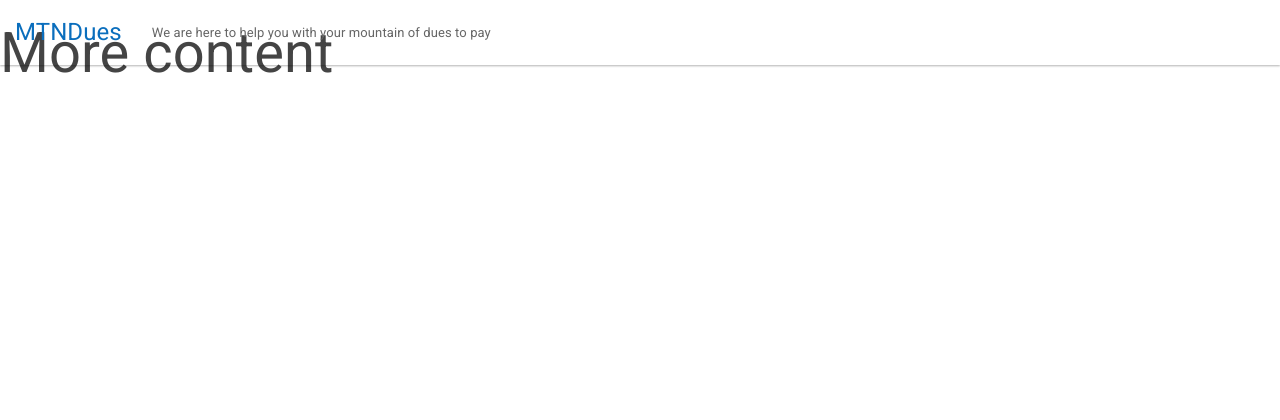
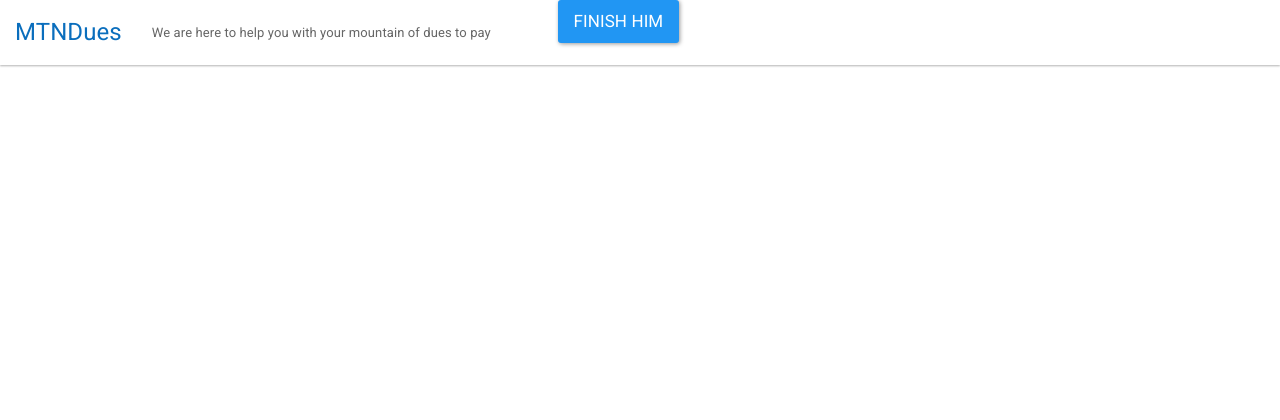
Before and after one commit to azharichenko/debt-management, a Flask app: template debtman/templates/debt.html in a window 1280 px wide. Shown: the top 420 px of the page. Run offline with Flask 2, Linux system fonts and the light colour scheme; the template is opened without the code that fills it, so the values that code supplies are empty; some libraries are stand-ins or nearby versions.

Commit message:
RISKING IT FOR THE BISCUIT

```diff
--- a/debtman/__init__.py
+++ b/debtman/__init__.py
@@ -18,6 +18,7 @@ from wtforms.validators import (
     NumberRange
 )
 from pprint import pprint
+from debtman.strategy import  get_results
 
 app = Flask(__name__)
 Bootstrap(app)
@@ -164,4 +165,5 @@ def collect_loan():
 
 @app.route('/final')
 def strategy():
-    return render_template("final.html")
+    results = get_results(data[session['csrf_token']])
+    return render_template("final.html", result=results)
--- a/debtman/strategy.py
+++ b/debtman/strategy.py
@@ -6,6 +6,7 @@ def _get_top_three(credit_lines):
     sorted_lines = sorted(data, key=lambda x: x[0], reverse=True)
     top_three = sorted_lines[:3] if len(sorted_lines) >= 3 else sorted_lines
     return top_three
+
 
 def _sort_by_interest(credit_lines):
     credit_lines = list(credit_lines)
@@ -24,8 +25,8 @@ def get_results(data):
     user_dct = {"sum_of_monthly_payments": sum,
                 "debt_ratio": ratio,
                 "max_monthly_payments": max,
-                "top_3_lines": _get_top_three(data['credit_lines'])
-                "reach_savings_goal_in":goal
+                "top_3_lines": _get_top_three(data['credit_lines']),
+                "reach_savings_goal_in": goal
                 }
     if ratio < 28:
         # find 3 lines of credit with highest interest rate and add to user_dct and return to prioritize
--- a/debtman/templates/debt.html
+++ b/debtman/templates/debt.html
@@ -2,5 +2,11 @@
 {% extends "base.html"%}
 
 {% block content %}
-<h1>More content</h1>
+<div class="container">
+    <div class="row">
+        <div class="col-xs-2 col-xs-offset-5">
+            <p><a class="btn btn-primary btn-lg" href="{{ url_for("final") }}" role="button">FINISH HIM</a></p>
+        </div>
+    </div>
+</div>
 {% endblock %}
```
Also changed, not shown: debtman/templates/final.html (+10 -0 lines).
